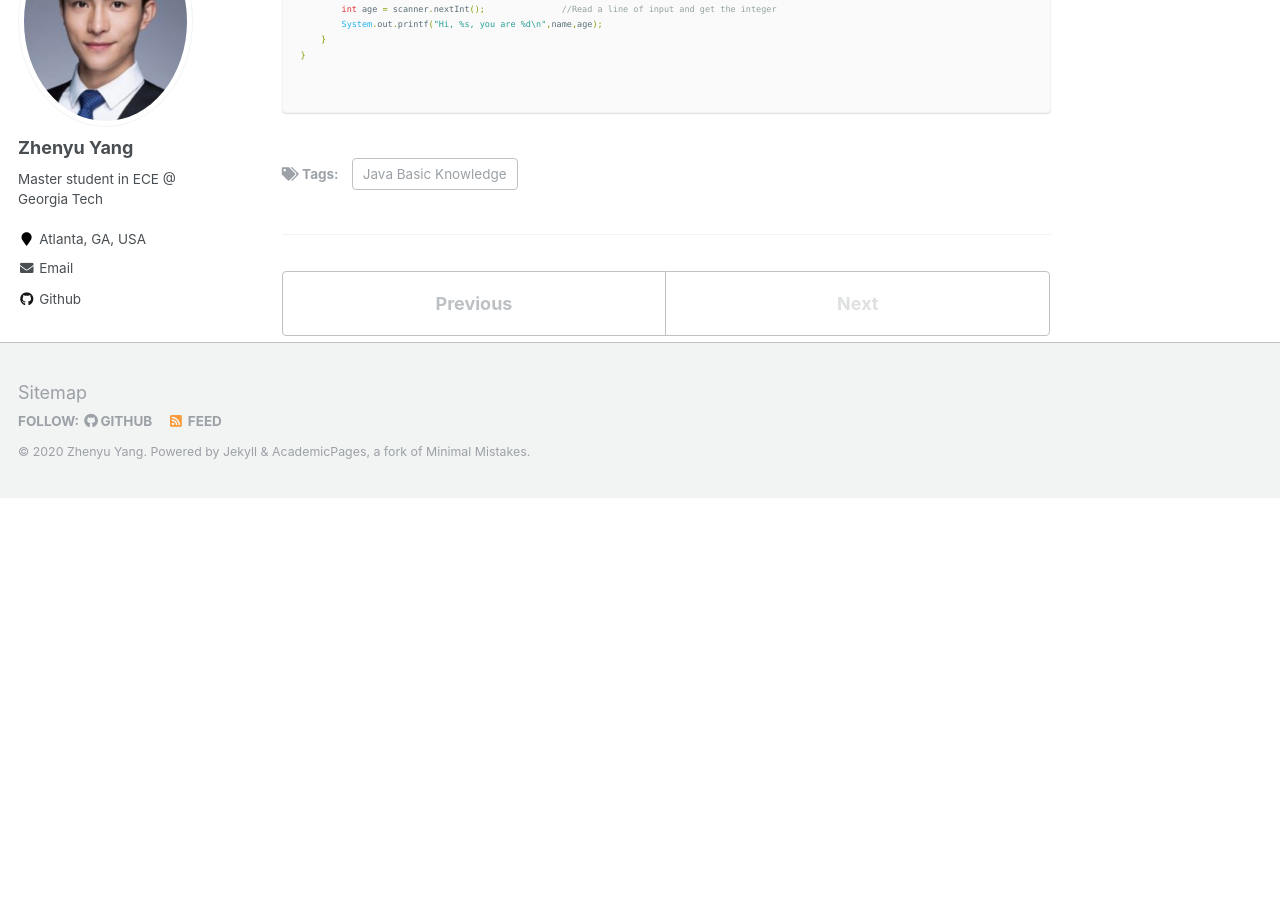
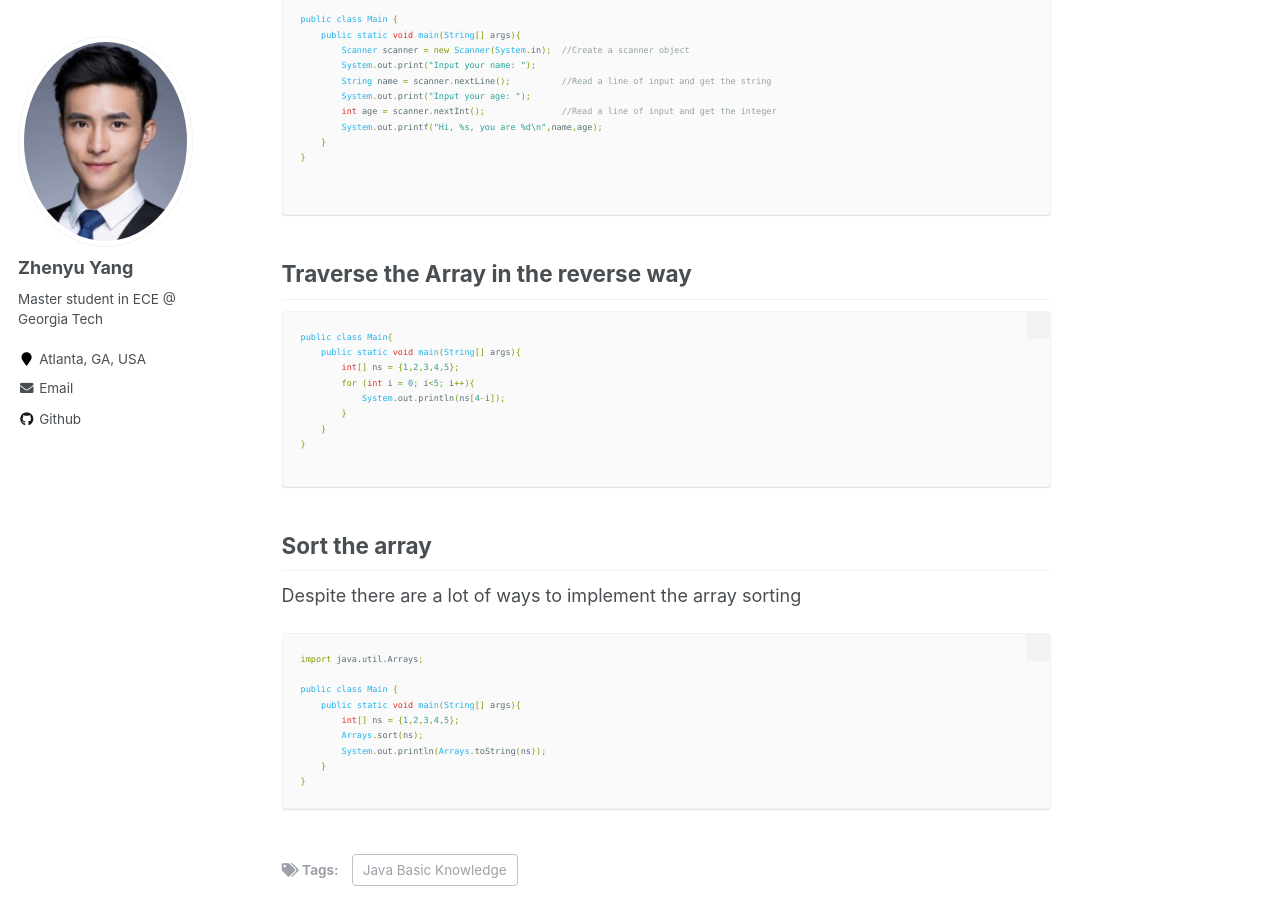
Before and after one commit to azpeteryang/azpeteryang.github.io, a Jekyll site: the page built from _posts/2020-05-21-blog-post-5.md, in a window 1280 px wide and 900 px high, scrolled down 2752 px. Built offline with Jekyll 4.4.1, drawn with Linux system fonts in a browser that asks for light colours; a file with an impossible date is left out; before the commit the page ends 3250 px from its top, so only the background shows below that.

Commit message:
Update 2020-05-21-blog-post-5.md

````diff
--- a/_posts/2020-05-21-blog-post-5.md
+++ b/_posts/2020-05-21-blog-post-5.md
@@ -11,7 +11,7 @@ tags:
 JRE includes {JVM + Runtime Library}
 JDK includes JRE + {Compiler,debugger,etc.}
 
-# Variable
+## Variable
 short: 2 bytes;
 int: 4 bytes;
 long: 8 bytes;
@@ -25,7 +25,7 @@ boolean
 char
 String a = "hello"; (reference type)
 
-# Calculation
+## Calculation
 There might be some errors when calculating two float numbers:
 ```java
 public class Main{
@@ -70,7 +70,7 @@ The new way to represent a char:
 char a = '\u3e3d'        // Use Hex to represent
 ```
 
-# Array
+## Array
 ```java
 public class Main {
     public static void main(String[] args){
@@ -108,7 +108,7 @@ String[] names = {
 ```
 There is a "pointer" names pointing at an array, the elements of the array is the address of the string
 
-# Java Input and Output
+## Java Input and Output
 
 Formalized Input and Output:
 ```java
@@ -135,3 +135,30 @@ public class Main {
 
 
 ```
+
+## Traverse the Array in the reverse way
+```java
+public class Main{
+    public static void main(String[] args){
+        int[] ns = {1,2,3,4,5};
+        for (int i = 0; i<5; i++){
+            System.out.println(ns[4-i]);
+        }
+    }
+}
+
+```
+
+## Sort the array
+Despite there are a lot of ways to implement the array sorting
+```java
+import java.util.Arrays;
+
+public class Main {
+    public static void main(String[] args){
+        int[] ns = {1,2,3,4,5};
+        Arrays.sort(ns);
+        System.out.println(Arrays.toString(ns));
+    }
+}
+```
````
